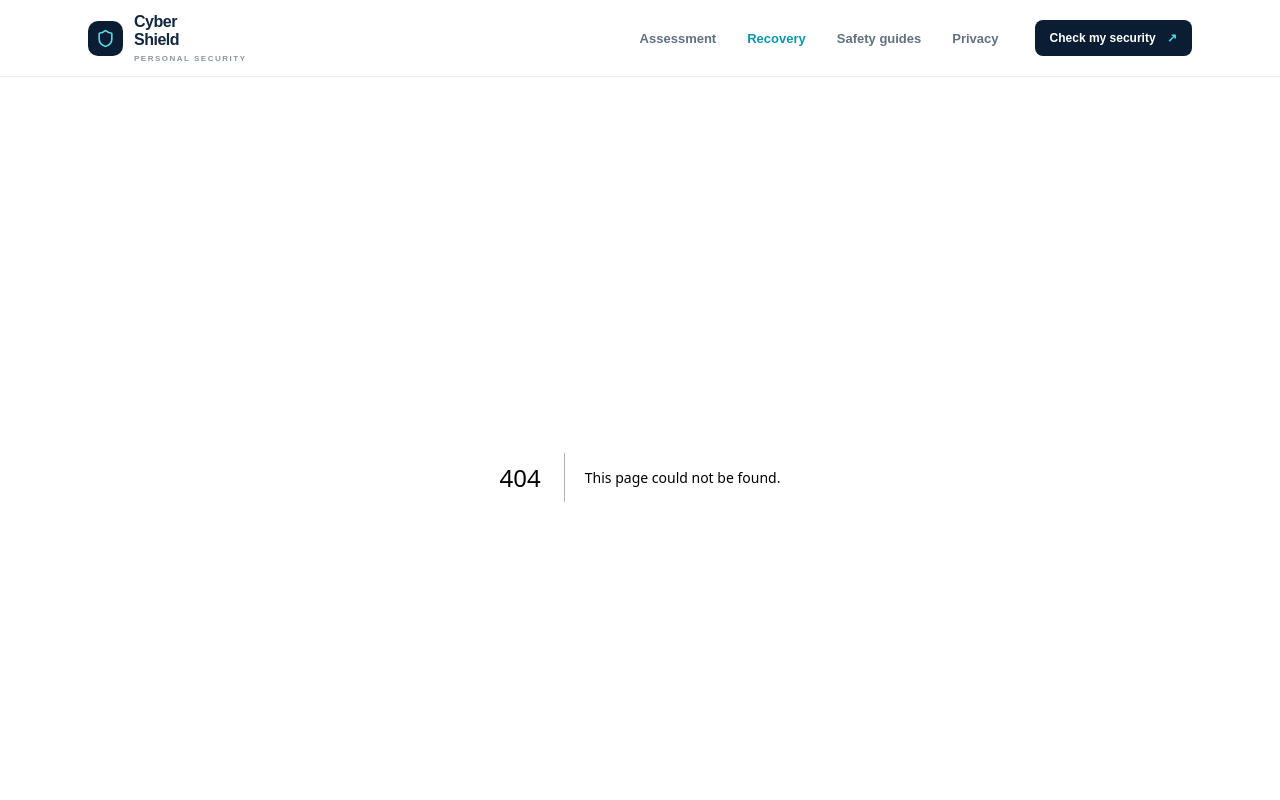
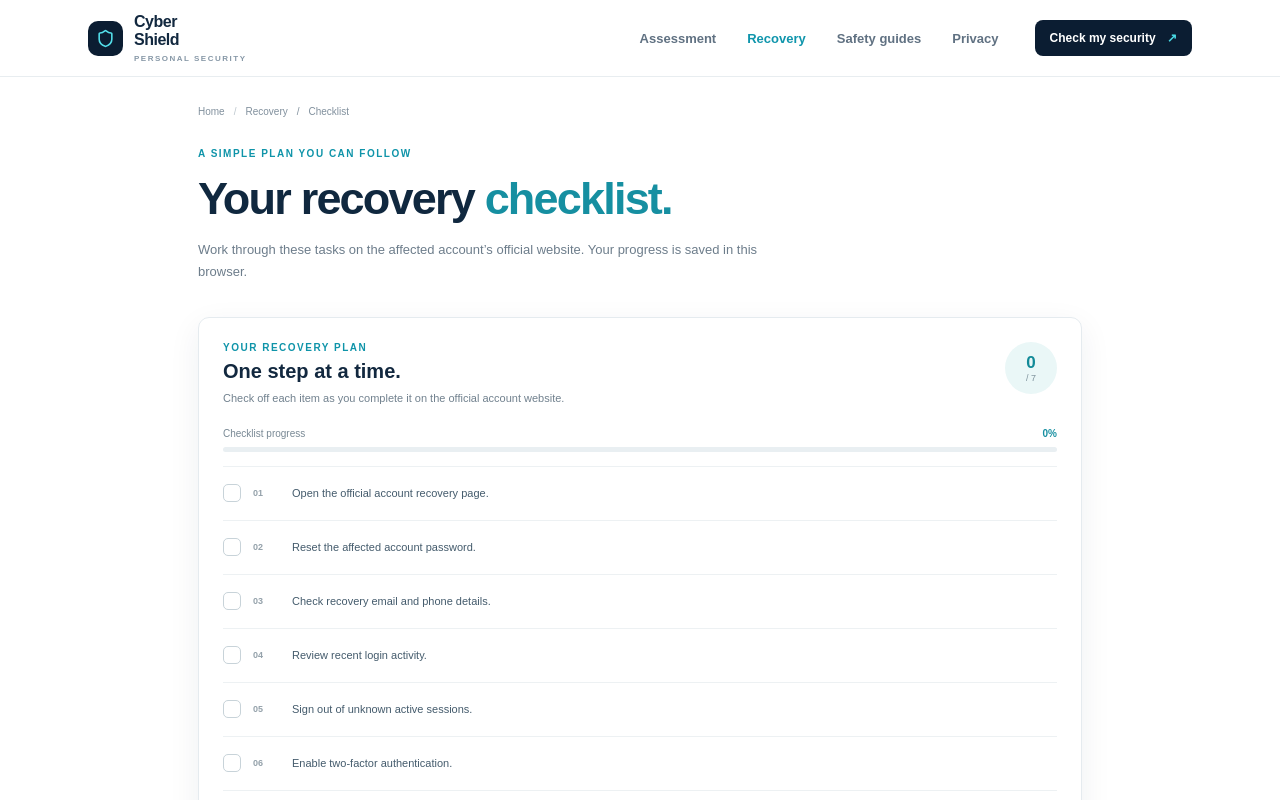
Before and after one commit to sanjanasgowda01/Cybershield-, a Next.js app: page /checklist in a window 1280 px wide. Before the commit this address had no page. Shown: the top 800 px of the page. Built offline with nearby package versions, Linux system fonts and the light colour scheme.

Commit message:
feat: create interactive recovery checklist (#6)

```diff
--- /dev/null
+++ b/app/checklist/page.jsx
@@ -0,0 +1,3 @@
+import Link from 'next/link';
+import RecoveryChecklist from '../../src/components/RecoveryChecklist';
+export default function ChecklistPage() { return <div className="page-shell narrow-shell"><div className="breadcrumbs"><Link href="/">Home</Link><span>/</span><Link href="/recovery">Recovery</Link><span>/</span><span>Checklist</span></div><div className="page-intro"><span className="eyebrow">A SIMPLE PLAN YOU CAN FOLLOW</span><h1>Your recovery <span>checklist.</span></h1><p>Work through these tasks on the affected account’s official website. Your progress is saved in this browser.</p></div><RecoveryChecklist /><p className="checklist-footnote">CyberShield never needs your account password, verification code, or recovery key.</p></div>; }
--- /dev/null
+++ b/src/components/RecoveryChecklist.jsx
@@ -0,0 +1,7 @@
+'use client';
+import Link from 'next/link';
+import { ArrowLeft, Check, RotateCcw } from 'lucide-react';
+import { useCyberShield } from '../context/CyberShieldContext';
+import ProgressBar from './ProgressBar';
+const tasks = ['Open the official account recovery page.', 'Reset the affected account password.', 'Check recovery email and phone details.', 'Review recent login activity.', 'Sign out of unknown active sessions.', 'Enable two-factor authentication.', 'Review connected app permissions.'];
+export default function RecoveryChecklist() { const { checklist, toggleTask, resetChecklist, completedCount, checklistProgress } = useCyberShield(); return <section className="checklist-panel"><div className="checklist-top"><div><span className="eyebrow">YOUR RECOVERY PLAN</span><h2>One step at a time.</h2><p>Check off each item as you complete it on the official account website.</p></div><div className="count-badge">{completedCount}<span> / 7</span></div></div><ProgressBar value={checklistProgress} label="Checklist progress" /><div className="task-list">{tasks.map((task, i) => <label className={`task-row ${checklist[i] ? 'task-done' : ''}`} key={task}><input type="checkbox" checked={checklist[i]} onChange={() => toggleTask(i)} /><span className="custom-check"><Check size={14} /></span><span className="task-num">{String(i + 1).padStart(2, '0')}</span><span className="task-text">{task}</span></label>)}</div>{completedCount === 7 && <div className="complete-banner" role="status"><span className="success-dot"><Check size={16} /></span><div><strong>Checklist complete</strong><p>You’ve worked through all seven recovery steps. Keep monitoring your account for anything unusual.</p></div></div>}<div className="checklist-actions"><Link className="button button-secondary" href="/recovery"><ArrowLeft size={16} /> Back to recovery guide</Link><button className="text-button" onClick={resetChecklist}><RotateCcw size={15} /> Reset checklist</button></div></section>; }
```
